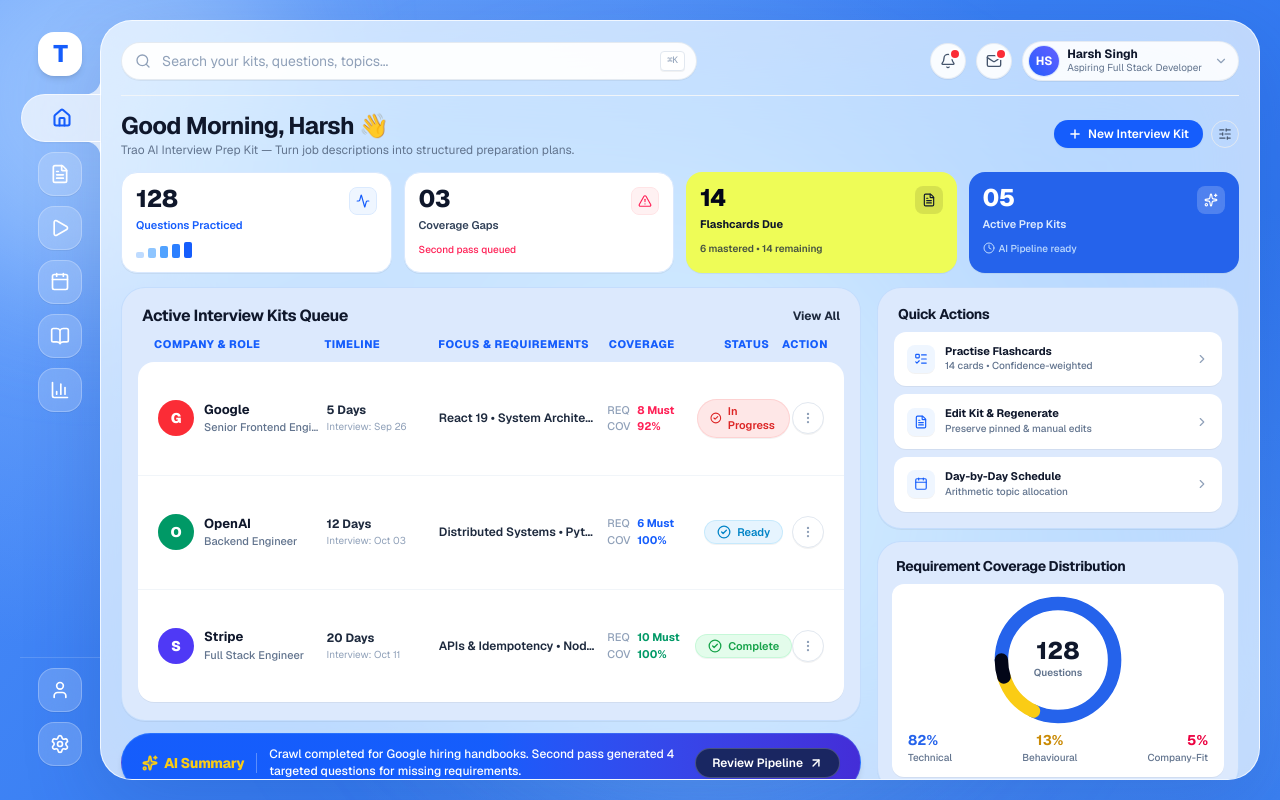
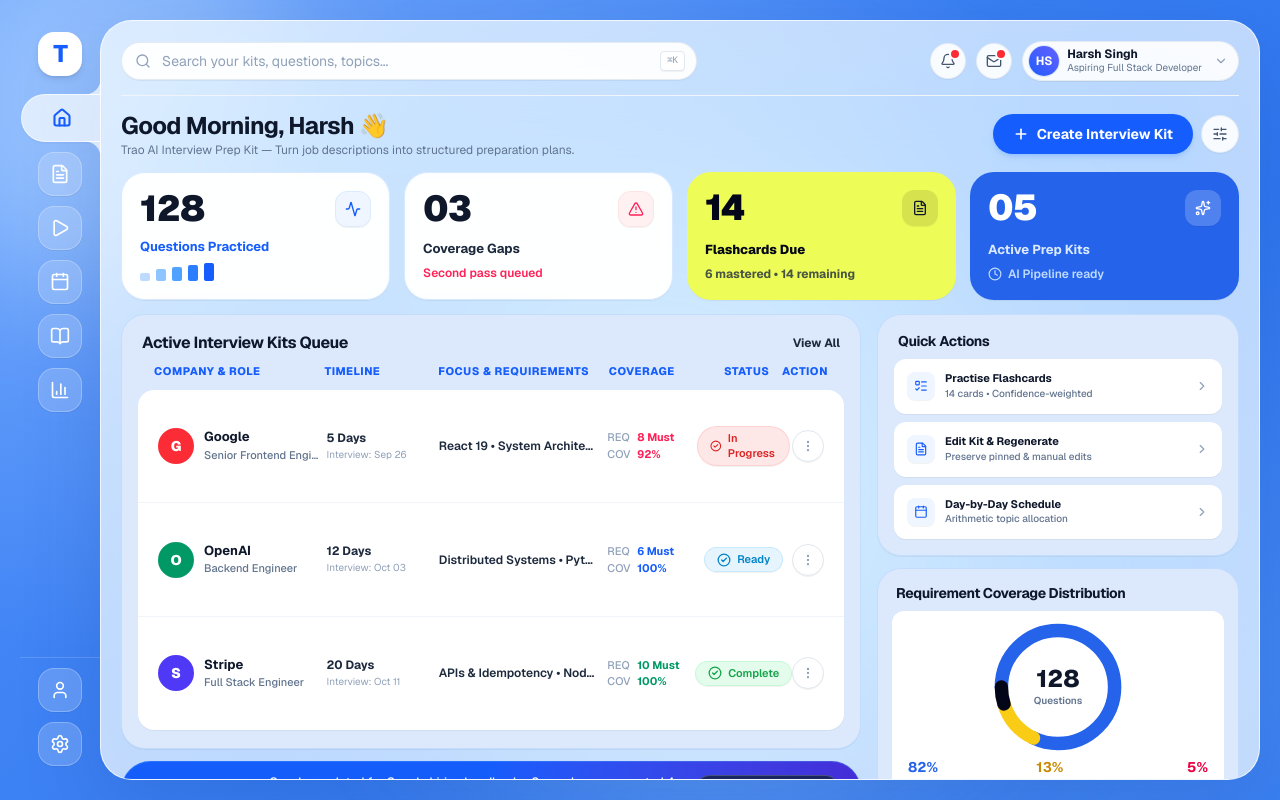
Before and after one commit to Harsh231075/trao, a Next.js app in the folder client/: page / in a window 1280 px wide. Built offline with nearby package versions, Linux system fonts and the light colour scheme.

Commit message:
style: enlarge create interview kit button and expand top 4 stat cards height to utilize bottom space

```diff
--- a/client/src/app/page.tsx
+++ b/client/src/app/page.tsx
@@ -96,82 +96,90 @@ export default function DashboardPage() {
         <div className="flex items-center gap-2">
           <button
             onClick={() => setIsModalOpen(true)}
-            className="flex items-center gap-1.5 px-3.5 py-1.5 bg-blue-600 hover:bg-blue-700 text-white font-semibold text-xs rounded-full shadow-xs hover:shadow-sm transition-all active:scale-95"
+            className="flex items-center gap-2 px-5 py-2.5 bg-blue-600 hover:bg-blue-700 text-white font-bold text-xs sm:text-sm rounded-full shadow-md shadow-blue-500/20 hover:shadow-lg hover:shadow-blue-500/30 transition-all active:scale-95 cursor-pointer"
           >
-            <Plus className="w-3.5 h-3.5 stroke-[2.5]" />
-            <span>New Interview Kit</span>
+            <Plus className="w-4 h-4 stroke-[2.5]" />
+            <span>Create Interview Kit</span>
           </button>
           <button
             type="button"
-            className="p-1.5 rounded-full border border-slate-200 text-slate-600 hover:bg-slate-50 transition-colors"
+            className="p-2.5 rounded-full border border-slate-200/90 bg-white/90 text-slate-600 hover:bg-slate-50 transition-colors shadow-2xs"
             title="Filter Settings"
           >
-            <SlidersHorizontal className="w-3.5 h-3.5" />
+            <SlidersHorizontal className="w-4 h-4" />
           </button>
         </div>
       </div>
 
       {/* Top 4 Stat Cards matching Image 2 Layout with Trao Assessment Metrics */}
-      <div className="grid grid-cols-2 lg:grid-cols-4 gap-2.5 sm:gap-3">
+      <div className="grid grid-cols-2 lg:grid-cols-4 gap-3 sm:gap-3.5">
         {/* Card 1: 128 Questions Practiced */}
-        <div className="bg-white p-3 sm:p-3.5 rounded-2xl border border-[#d8e8fe] shadow-2xs hover:shadow-xs transition-all relative overflow-hidden group">
+        <div className="bg-white/95 backdrop-blur-sm p-4 sm:p-4.5 rounded-2xl sm:rounded-3xl border border-[#d8e8fe] shadow-2xs hover:shadow-xs transition-all relative overflow-hidden group min-h-[118px] sm:min-h-[128px] flex flex-col justify-between">
           <div className="flex items-start justify-between">
-            <h3 className="text-2xl font-extrabold text-slate-900 tracking-tight leading-none">128</h3>
-            <div className="w-7 h-7 rounded-lg bg-blue-50 text-blue-600 flex items-center justify-center border border-blue-100">
-              <Activity className="w-3.5 h-3.5" />
+            <h3 className="text-3xl sm:text-4xl font-black text-slate-900 tracking-tight leading-none">128</h3>
+            <div className="w-8 h-8 sm:w-9 sm:h-9 rounded-xl bg-blue-50 text-blue-600 flex items-center justify-center border border-blue-100 shadow-2xs">
+              <Activity className="w-4 h-4" />
             </div>
           </div>
-          <p className="text-[11px] font-semibold text-blue-600 mt-0.5">Questions Practiced</p>
-          <div className="flex items-end gap-1 h-4 mt-2">
-            <span className="w-2 h-1.5 bg-blue-200 rounded-xs" />
-            <span className="w-2 h-2.5 bg-blue-300 rounded-xs" />
-            <span className="w-2 h-3 bg-blue-400 rounded-xs" />
-            <span className="w-2 h-3.5 bg-blue-500 rounded-xs" />
-            <span className="w-2 h-4 bg-blue-600 rounded-xs" />
+          <div>
+            <p className="text-xs sm:text-[13px] font-bold text-blue-600">Questions Practiced</p>
+            <div className="flex items-end gap-1.5 h-4.5 mt-2">
+              <span className="w-2.5 h-2 bg-blue-200 rounded-xs" />
+              <span className="w-2.5 h-3 bg-blue-300 rounded-xs" />
+              <span className="w-2.5 h-3.5 bg-blue-400 rounded-xs" />
+              <span className="w-2.5 h-4 bg-blue-500 rounded-xs" />
+              <span className="w-2.5 h-4.5 bg-blue-600 rounded-xs" />
+            </div>
           </div>
         </div>
 
         {/* Card 2: 03 Coverage Gaps */}
-        <div className="bg-white p-3 sm:p-3.5 rounded-2xl border border-[#d8e8fe] shadow-2xs hover:shadow-xs transition-all relative overflow-hidden group">
+        <div className="bg-white/95 backdrop-blur-sm p-4 sm:p-4.5 rounded-2xl sm:rounded-3xl border border-[#d8e8fe] shadow-2xs hover:shadow-xs transition-all relative overflow-hidden group min-h-[118px] sm:min-h-[128px] flex flex-col justify-between">
           <div className="flex items-start justify-between">
-            <h3 className="text-2xl font-extrabold text-slate-900 tracking-tight leading-none">03</h3>
-            <div className="w-7 h-7 rounded-lg bg-rose-50 text-rose-500 flex items-center justify-center border border-rose-100">
-              <AlertTriangle className="w-3.5 h-3.5" />
+            <h3 className="text-3xl sm:text-4xl font-black text-slate-900 tracking-tight leading-none">03</h3>
+            <div className="w-8 h-8 sm:w-9 sm:h-9 rounded-xl bg-rose-50 text-rose-500 flex items-center justify-center border border-rose-100 shadow-2xs">
+              <AlertTriangle className="w-4 h-4" />
             </div>
           </div>
-          <p className="text-[11px] font-semibold text-slate-700 mt-0.5">Coverage Gaps</p>
-          <p className="text-[10px] font-medium text-rose-500 mt-2">
+          <div>
+            <p className="text-xs sm:text-[13px] font-bold text-slate-800">Coverage Gaps</p>
+            <p className="text-xs font-semibold text-rose-500 mt-2">
               Second pass queued
             </p>
           </div>
+        </div>
 
         {/* Card 3: 14 Flashcards Due (Vibrant Lime/Yellow Card) */}
-        <div className="bg-[#eefc57] text-slate-900 p-3 sm:p-3.5 rounded-2xl shadow-2xs hover:shadow-xs transition-all relative overflow-hidden group border-0">
+        <div className="bg-[#eefc57] text-slate-900 p-4 sm:p-4.5 rounded-2xl sm:rounded-3xl shadow-2xs hover:shadow-xs transition-all relative overflow-hidden group border-0 min-h-[118px] sm:min-h-[128px] flex flex-col justify-between">
           <div className="flex items-start justify-between">
-            <h3 className="text-2xl font-extrabold text-slate-950 tracking-tight leading-none">14</h3>
-            <div className="w-7 h-7 rounded-lg bg-black/10 text-slate-900 flex items-center justify-center">
-              <FileText className="w-3.5 h-3.5" />
+            <h3 className="text-3xl sm:text-4xl font-black text-slate-950 tracking-tight leading-none">14</h3>
+            <div className="w-8 h-8 sm:w-9 sm:h-9 rounded-xl bg-black/10 text-slate-900 flex items-center justify-center shadow-2xs">
+              <FileText className="w-4 h-4" />
             </div>
           </div>
-          <p className="text-[11px] font-bold text-slate-900 mt-0.5">Flashcards Due</p>
-          <p className="text-[10px] font-semibold text-slate-800/80 mt-2">
+          <div>
+            <p className="text-xs sm:text-[13px] font-extrabold text-slate-950">Flashcards Due</p>
+            <p className="text-xs font-bold text-slate-800/80 mt-2">
               6 mastered • 14 remaining
             </p>
           </div>
+        </div>
 
         {/* Card 4: 05 Active Prep Kits (Royal Blue Card) */}
-        <div className="bg-[#2563eb] text-white p-3 sm:p-3.5 rounded-2xl shadow-2xs hover:shadow-xs transition-all relative overflow-hidden group border-0">
+        <div className="bg-[#2563eb] text-white p-4 sm:p-4.5 rounded-2xl sm:rounded-3xl shadow-2xs hover:shadow-xs transition-all relative overflow-hidden group border-0 min-h-[118px] sm:min-h-[128px] flex flex-col justify-between">
           <div className="flex items-start justify-between">
-            <h3 className="text-2xl font-extrabold text-white tracking-tight leading-none">05</h3>
-            <div className="w-7 h-7 rounded-lg bg-white/20 text-white flex items-center justify-center backdrop-blur-xs">
-              <Sparkles className="w-3.5 h-3.5" />
+            <h3 className="text-3xl sm:text-4xl font-black text-white tracking-tight leading-none">05</h3>
+            <div className="w-8 h-8 sm:w-9 sm:h-9 rounded-xl bg-white/20 text-white flex items-center justify-center backdrop-blur-xs shadow-2xs">
+              <Sparkles className="w-4 h-4" />
             </div>
           </div>
-          <p className="text-[11px] font-semibold text-blue-100 mt-0.5">Active Prep Kits</p>
-          <p className="text-[10px] font-medium text-blue-200 mt-2 flex items-center gap-1">
-            <Clock className="w-3 h-3" />
+          <div>
+            <p className="text-xs sm:text-[13px] font-bold text-blue-100">Active Prep Kits</p>
+            <p className="text-xs font-semibold text-blue-200 mt-2 flex items-center gap-1.5">
+              <Clock className="w-3.5 h-3.5" />
               <span>AI Pipeline ready</span>
             </p>
+          </div>
         </div>
       </div>
 
```
Lines whose indentation alone changed are shown as unchanged.
